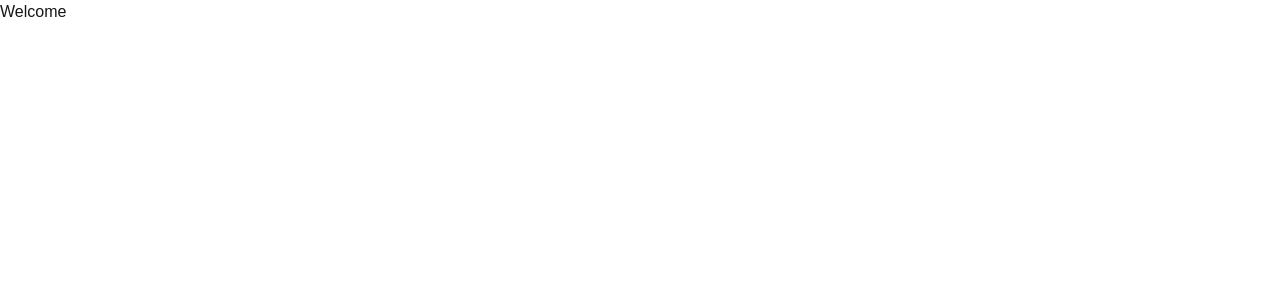
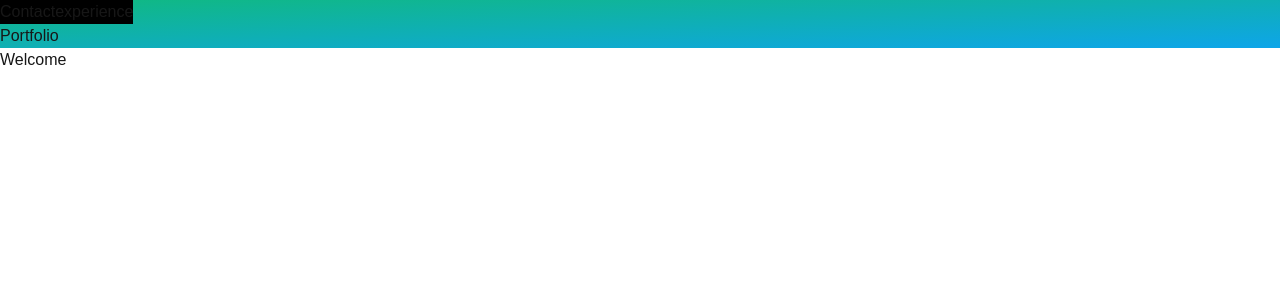
Before and after one commit to ElijDavis/Portfolio, a Next.js app in the folder elijahs-portfolio/: page / in a window 1280 px wide. Shown: the top 300 px of the page. Built offline with nearby package versions, Linux system fonts and the light colour scheme.

Commit message:
added flex row for buttons

```diff
--- a/elijahs-portfolio/app/components/Portfolio-Head.tsx
+++ b/elijahs-portfolio/app/components/Portfolio-Head.tsx
@@ -2,8 +2,10 @@ import react from "react";
 
 export function Header (){
     return (
-        <div className="bg-gradient-to-br from-emerald-500 to-sky-500">
-
+        <div className="bg-gradient-to-br from-emerald-500 to-sky-500 flex-row ">
+            <button className="bg-black">Contact</button>
+            <button className="bg-black">experience</button>
+            <h1>Portfolio</h1>
         </div>
     );
 }
```
